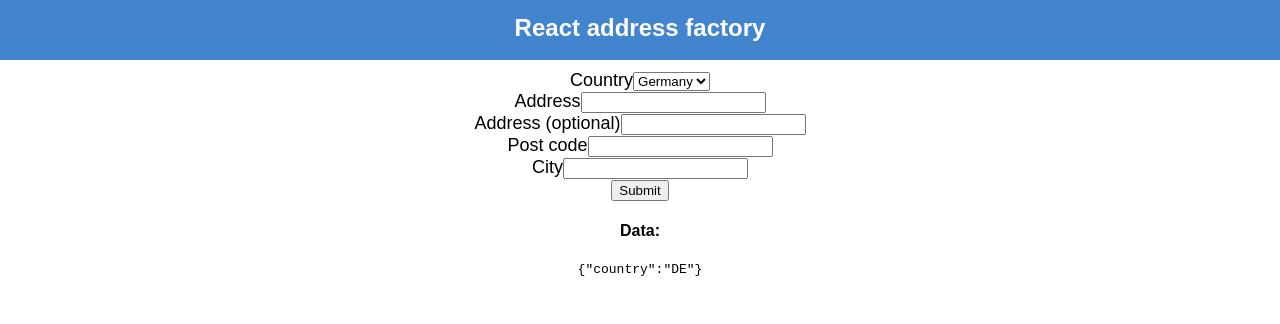
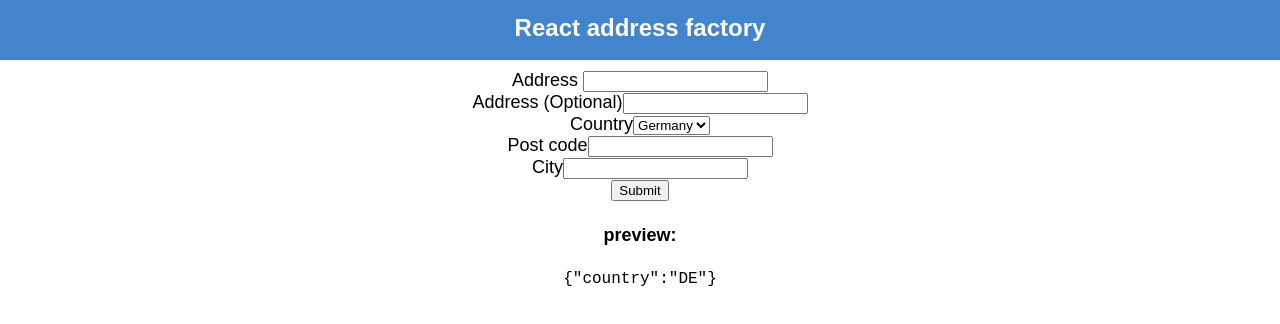
Before and after one commit to cristianoliveira/react-address-factory, a React (Create React App) app: page / in a window 1280 px wide. Shown: the top 324 px of the page. Built offline with nearby package versions, Linux system fonts and the light colour scheme.

Commit message:
refactor: Split form into small components

```diff
--- a/src/App.js
+++ b/src/App.js
@@ -1,61 +1,13 @@
 import React, {Component} from 'react';
 import {isEmpty} from 'lodash';
 import logo from './logo.svg';
+import AddressForm from './components/AddressForm';
 import './App.css';
 
-const COUNTRIES = {
-  DE: 'Germany',
-  IE: 'Ireland',
-  BR: 'Brazil',
-};
-
-const COUNTRY_REGIONS = {
-  IE: {
-    5: 'Carlow',
-    23: 'Cavan',
-    21: 'Clare',
-    12: 'Cork',
-    18: 'Donegal',
-    16: 'Dublin',
-    17: 'Galway',
-    11: 'Kerry',
-    14: 'Kildare',
-    9: 'Kilkenny',
-    22: 'Laois',
-    7: 'Leitrim',
-    3: 'Limerick',
-    6: 'Longford',
-    25: 'Louth',
-    10: 'Mayo',
-    15: 'Meath',
-    24: 'Monaghan',
-    2: 'Offaly',
-    20: 'Roscommon',
-    19: 'Sligo',
-    8: 'Tipperary',
-    4: 'Waterford',
-    1: 'West',
-    26: 'Wexford',
-    13: 'Wicklow',
-  },
-};
-
 class App extends Component {
-  constructor(props) {
-    super(props);
-
-    this.state = {
-      country: 'DE',
-    };
-  }
-  onSubmitForm(event) {
-    event.preventDefault();
-    console.log('this.state: ', this.state);
+  onSubmitForm(state) {
+    console.log('state: ', state);
     return false;
-  }
-
-  handleInput({target}) {
-    this.setState({[target.name]: target.value});
   }
 
   render() {
@@ -65,83 +17,8 @@ class App extends Component {
           <h1 className="App-title">React address factory</h1>
         </header>
         <div className="App-intro">
-          <form
-            action="#"
-            method="post"
-            onSubmit={this.onSubmitForm.bind(this)}>
-            <div>
-              <label htmlFor="country">Country</label>
-              <select
-                id="country"
-                name="country"
-                onChange={this.handleInput.bind(this)}>
-                {Object.keys(COUNTRIES).map(code => (
-                  <option value={code} key={code}>
-                    {COUNTRIES[code]}
-                  </option>
-                ))}
-              </select>
-            </div>
-            <div>
-              <label htmlFor="address_line">Address</label>
-              <input
-                type="text"
-                name="address_line"
-                id="address_line"
-                onChange={this.handleInput.bind(this)}
-              />
-            </div>
-            <div>
-              <label htmlFor="address_lines2">Address (optional)</label>
-              <input
-                type="text"
-                name="address_line2"
-                id="address_line2"
-                onChange={this.handleInput.bind(this)}
-              />
-            </div>
-            <div>
-              <label htmlFor="post_code">Post code</label>
-              <input
-                type="number"
-                name="post_code"
-                id="post_code"
-                onChange={this.handleInput.bind(this)}
-              />
-            </div>
-            <div>
-              <label htmlFor="city">City</label>
-              <input
-                type="text"
-                name="city"
-                id="city"
-                onChange={this.handleInput.bind(this)}
-              />
-            </div>
-            {!isEmpty(COUNTRY_REGIONS[this.state.country]) && (
-              <div>
-                <label htmlFor="region_id">Region</label>
-                <select
-                  id="region_id"
-                  name="region_id"
-                  onChange={this.handleInput.bind(this)}>
-                  <option value="">Select Region</option>
-                  {Object.keys(COUNTRY_REGIONS[this.state.country]).map(
-                    (code, i) => (
-                      <option value={code} key={i}>
-                        {COUNTRY_REGIONS[this.state.country][code]}
-                      </option>
-                    ),
-                  )}
-                </select>
-              </div>
-            )}
-            <button>Submit</button>
-          </form>
+          <AddressForm onSubmit={this.onSubmitForm.bind(this)} />
         </div>
-
-        <h4>Data:</h4>
-        <pre>{JSON.stringify(this.state)}</pre>
       </div>
     );
   }
--- /dev/null
+++ b/src/components/AddressForm/AddressLineInput.js
@@ -0,0 +1,24 @@
+import React from 'react';
+import PropTypes from 'prop-types';
+
+function AddressLineInput({name, optional, onChange, ...props}) {
+  return (
+    <div>
+      <label htmlFor="address_line">Address {optional && '(Optional)'}</label>
+      <input type="text" name={name} id={name} onChange={onChange} />
+    </div>
+  );
+}
+
+AddressLineInput.defaultProps = {
+  optional: false,
+  onChange: console.log,
+};
+
+AddressLineInput.propTypes = {
+  name: PropTypes.string.isRequired,
+  optional: PropTypes.bool,
+  onChange: PropTypes.func,
+};
+
+export default AddressLineInput;
--- /dev/null
+++ b/src/components/AddressForm/CityInput.js
@@ -0,0 +1,22 @@
+import React from 'react';
+import PropTypes from 'prop-types';
+
+function CityInput({name, onChange}) {
+  return (
+    <div>
+      <label htmlFor={name}>City</label>
+      <input type="text" name={name} id={name} onChange={onChange} />
+    </div>
+  );
+}
+
+CityInput.defaultProps = {
+  onChange: console.log,
+};
+
+CityInput.propTypes = {
+  name: PropTypes.string.isRequired,
+  onChange: PropTypes.func,
+};
+
+export default CityInput;
--- /dev/null
+++ b/src/components/AddressForm/CountrySelector.js
@@ -0,0 +1,35 @@
+import React from 'react';
+import PropTypes from 'prop-types';
+
+function CountrySelector({name, countries, onChange, ...props}) {
+  return (
+    <div>
+      <label htmlFor={name}>Country</label>
+      <select id={name} name={name} onChange={onChange}>
+        {countries.map(({code, name}) => (
+          <option value={code} key={code}>
+            {name}
+          </option>
+        ))}
+      </select>
+    </div>
+  );
+}
+
+CountrySelector.defaultProps = {
+  countries: [],
+  onChange: console.log,
+};
+
+CountrySelector.propTypes = {
+  name: PropTypes.string.isRequired,
+  countries: PropTypes.arrayOf(
+    PropTypes.shape({
+      code: PropTypes.string,
+      name: PropTypes.string,
+    }),
+  ),
+  onChange: PropTypes.func,
+};
+
+export default CountrySelector;
--- /dev/null
+++ b/src/components/AddressForm/PostCodeInput.js
@@ -0,0 +1,22 @@
+import React from 'react';
+import PropTypes from 'prop-types';
+
+function PostCodeInput({name, onChange, ...props}) {
+  return (
+    <div>
+      <label htmlFor={name}>Post code</label>
+      <input type="number" name={name} id={name} onChange={onChange} />
+    </div>
+  );
+}
+
+PostCodeInput.defaultProps = {
+  onChange: console.log,
+};
+
+PostCodeInput.propTypes = {
+  name: PropTypes.string.isRequired,
+  onChange: PropTypes.func,
+};
+
+export default PostCodeInput;
--- /dev/null
+++ b/src/components/AddressForm/RegionSelector.js
@@ -0,0 +1,40 @@
+import React from 'react';
+import PropTypes from 'prop-types';
+
+function RegionSelector({name, regions, visible, onChange, ...props}) {
+  if (!visible) {
+    return null;
+  }
+
+  return (
+    <div>
+      <label htmlFor={name}>Region</label>
+      <select id={name} name={name} onChange={onChange}>
+        <option value="">Select Region</option>
+        {regions.map(({code, name}) => (
+          <option value={code} key={code}>
+            {name}
+          </option>
+        ))}
+      </select>
+    </div>
+  );
+}
+
+RegionSelector.defaultProps = {
+  regions: [],
+  onChange: console.log,
+};
+
+RegionSelector.propTypes = {
+  name: PropTypes.string.isRequired,
+  regions: PropTypes.arrayOf(
+    PropTypes.shape({
+      code: PropTypes.string,
+      name: PropTypes.string,
+    }),
+  ),
+  onChange: PropTypes.func,
+};
+
+export default RegionSelector;
--- /dev/null
+++ b/src/components/AddressForm/index.js
@@ -0,0 +1,124 @@
+import React, {Component} from 'react';
+import PropTypes from 'prop-types';
+
+import AddressLineInput from './AddressLineInput';
+import CountrySelector from './CountrySelector';
+import PostCodeInput from './PostCodeInput';
+import CityInput from './CityInput';
+import RegionSelector from './RegionSelector';
+
+const COUNTRIES = {
+  DE: 'Germany',
+  IE: 'Ireland',
+  BR: 'Brazil',
+};
+
+const COUNTRY_REGIONS = {
+  IE: {
+    5: 'Carlow',
+    23: 'Cavan',
+    21: 'Clare',
+    12: 'Cork',
+    18: 'Donegal',
+    16: 'Dublin',
+    17: 'Galway',
+    11: 'Kerry',
+    14: 'Kildare',
+    9: 'Kilkenny',
+    22: 'Laois',
+    7: 'Leitrim',
+    3: 'Limerick',
+    6: 'Longford',
+    25: 'Louth',
+    10: 'Mayo',
+    15: 'Meath',
+    24: 'Monaghan',
+    2: 'Offaly',
+    20: 'Roscommon',
+    19: 'Sligo',
+    8: 'Tipperary',
+    4: 'Waterford',
+    1: 'West',
+    26: 'Wexford',
+    13: 'Wicklow',
+  },
+};
+
+class AddressForm extends Component {
+  constructor(props) {
+    super(props);
+
+    this.state = {
+      country: 'DE',
+    };
+  }
+
+  handleSubmit(event) {
+    event.preventDefault();
+
+    this.props.onSubmit && this.props.onSubmit(this.state);
+  }
+
+  handleChange(event) {
+    const {target} = event;
+    const valueChanged = {[target.name]: target.value};
+
+    this.setState(valueChanged);
+    this.props.onChange && this.props.onChange(valueChanged);
+  }
+
+  render() {
+    const {onSubmit} = this.props;
+
+    const countries = Object.keys(COUNTRIES).map(code => ({
+      code,
+      name: COUNTRIES[code],
+    }));
+
+    const regions = Object.keys(COUNTRY_REGIONS[this.state.country] || []).map(
+      code => ({
+        code,
+        name: COUNTRY_REGIONS[this.state.country][code],
+      }),
+    );
+
+    return (
+      <form action="#" method="post" onSubmit={this.handleSubmit.bind(this)}>
+        <AddressLineInput
+          name="address_line"
+          onChange={this.handleChange.bind(this)}
+        />
+        <AddressLineInput
+          name="address_line2"
+          onChange={this.handleChange.bind(this)}
+          optional
+        />
+        <CountrySelector
+          name="country"
+          countries={countries}
+          onChange={this.handleChange.bind(this)}
+        />
+        <PostCodeInput
+          name="post_code"
+          onChange={this.handleChange.bind(this)}
+        />
+        <CityInput name="city" onChange={this.handleChange.bind(this)} />
+        <RegionSelector
+          name="region"
+          visible={regions.length > 0}
+          regions={regions}
+          onChange={this.handleChange.bind(this)}
+        />
+        <button>Submit</button>
+        <h4>preview:</h4>
+        <pre>{JSON.stringify(this.state)}</pre>
+      </form>
+    );
+  }
+}
+
+AddressForm.defaultProps = {};
+
+AddressForm.propTypes = {};
+
+export default AddressForm;
```
